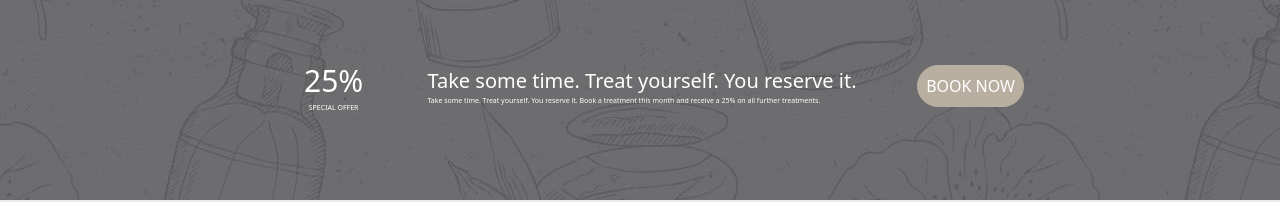
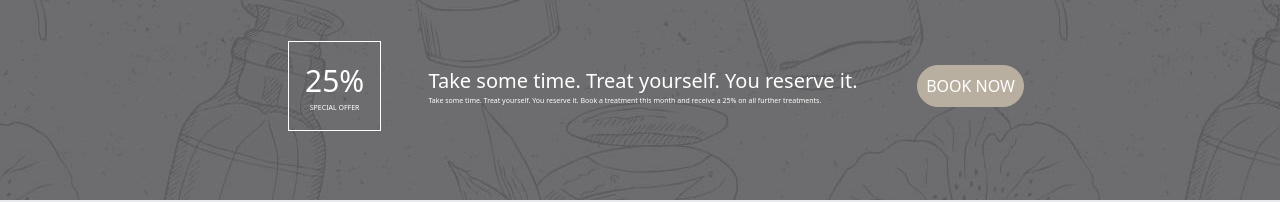
Before and after one commit to Alessandra-Casu/proj-html-vuejs, a Vue app: page / in a window 1280 px wide. Shown: the part 2731-2933 px from the top of the page. Built offline with nearby package versions, Linux system fonts and the light colour scheme.

Commit message:
add corr

```diff
--- a/src/components/FourthSectionMain.vue
+++ b/src/components/FourthSectionMain.vue
@@ -30,6 +30,8 @@ export default {
     <h2>OUR TREATMENTS</h2>
   </div>
 
+  <div class="box-card"></div>
+
   <div>
     <CardTreatments
       v-for="i in arrTreatments"
--- a/src/components/SeventhSectionMain.vue
+++ b/src/components/SeventhSectionMain.vue
@@ -54,6 +54,7 @@ ul {
 .left-text {
   text-align: center;
   padding: 1rem;
+  border: 1px solid $color-whiteA;
 }
 .first-row {
   font-size: 30px;
```
